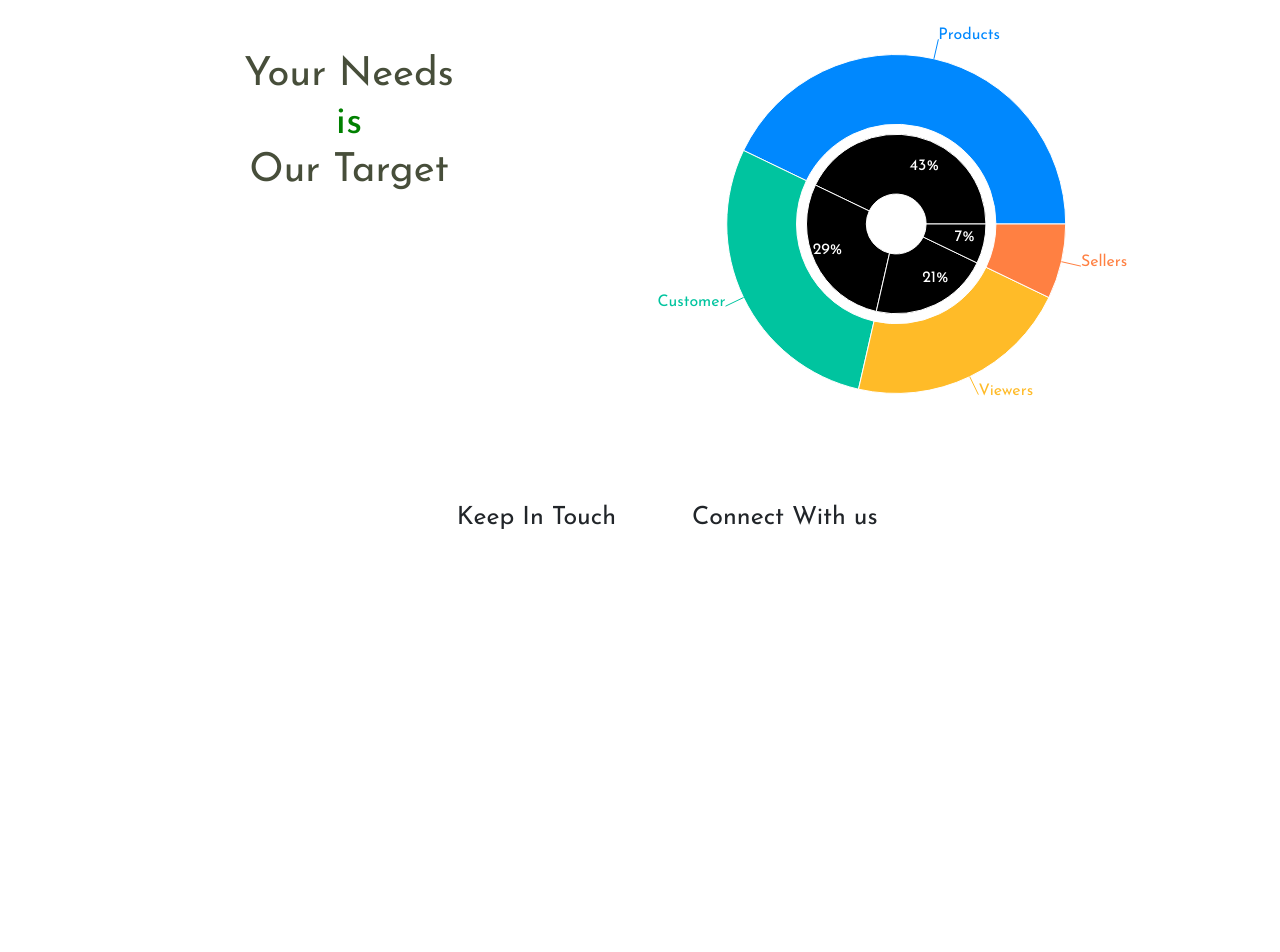
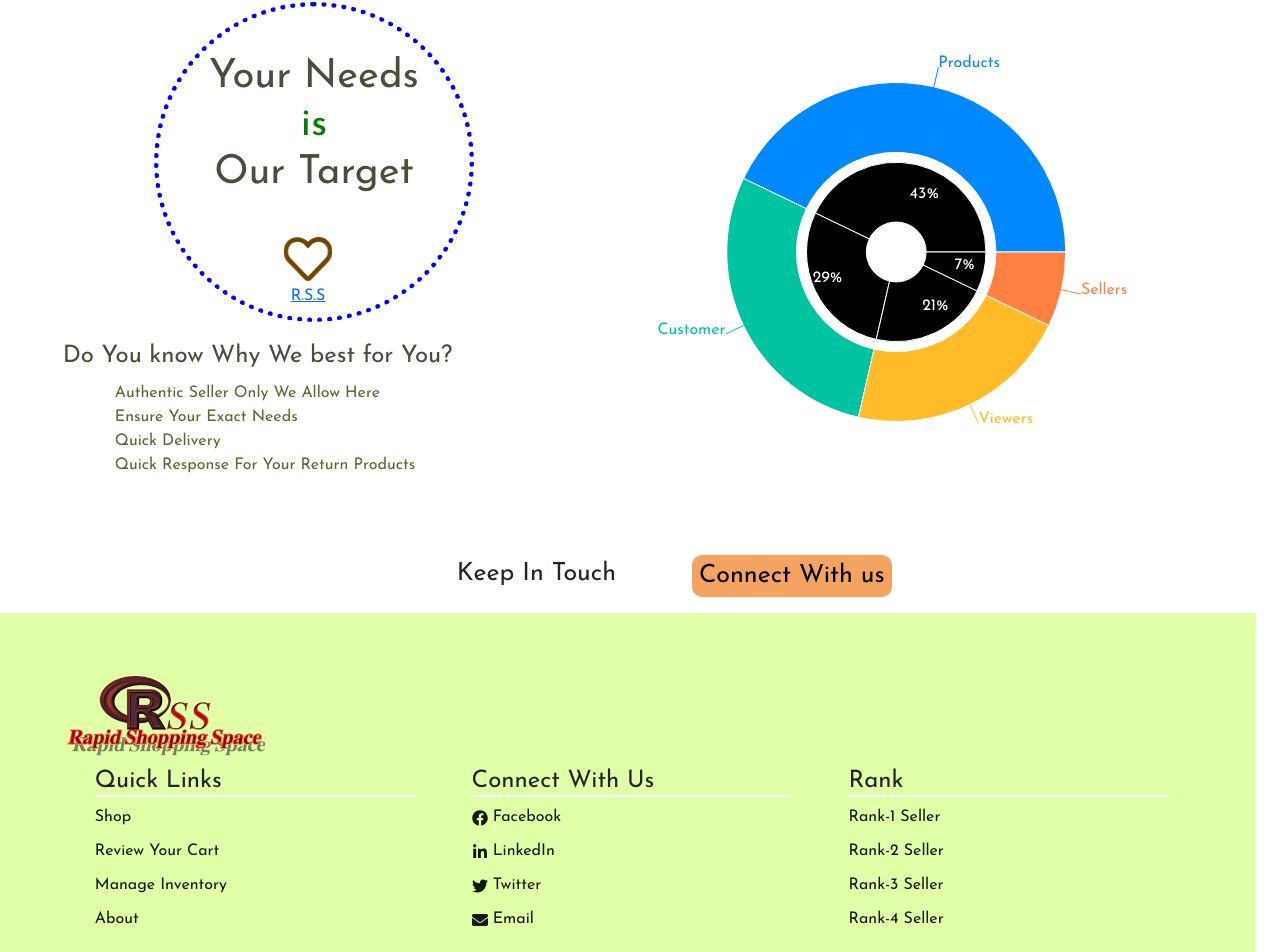
Before and after one commit to mahmudul607/rapid-shopping-space, a React (Create React App) app: page /About in a window 1280 px wide. Shown: the part 133-1085 px from the top of the page. Before the commit the page ends 800 px from the top, so only its background shows below. Built offline with nearby package versions, Linux system fonts and the light colour scheme.

Commit message:
footer added

```diff
--- a/src/components/About/About.css
+++ b/src/components/About/About.css
@@ -7,12 +7,9 @@ body {
 
 }
 .about-text{
-    margin: auto;
-    height: 70vh;
-    padding: 10%;
+    padding: 5%;
     color: rgb(71, 78, 58);
-    text-align: center;
-    align-items: center;
+
 
 }
 
@@ -42,20 +39,108 @@ body {
 .contact-method .dropdown .dropdown-content{
     display: none;
     position: absolute;
-    background: #f9f9f9;
     z-index: 1;
     height: 50px;
-    box-shadow: 10px 2px 10px gray;
     padding: 12px 12px;
+    transition: 30000ms;
+    padding-top: 0;
 
 
+}
+.contact-method .dropdown .dropdown-content a:hover{
+    color: gold;
 }
 .contact-method .dropdown:hover .dropdown-content {
     display: flex;
     flex-direction: row !important;
+    top: 0;
+    border-radius: 10px;
+    align-items: center;
+    animation: hoverforcontact 1s linear;
+    animation-fill-mode: forwards;
   }
+  .contact-method .dropdown ul{
+    margin-top: 0 !important;
+    top: 0;
+    display: flex;
+  }
+  .contact-method button{
+    border: 1px solid sandybrown;
+    background: sandybrown;
+    border-radius: 10px;
+  }
+
   li{
     list-style: none;
     margin-left: 20px;
 
   }
+
+  .footer{
+    height: 200px;
+  }
+  .about-text ul li{
+    text-align: left;
+    color: darkolivegreen;
+  }
+  .about-text h4{
+    padding-top: 20px;
+  }
+  .about-text ul{
+    flex-direction: column;
+
+  }
+  .about-text .circle{
+    width: 320px;
+    height: 320px;
+    border-radius: 50%;
+    margin:auto;
+    text-align: center;
+    border: 5px dotted blue;
+
+
+}
+  .about-text .circle h1{
+    margin: auto;
+    padding: 15%;
+  }
+  .about-text .circle .love{
+    height: 50px;
+    width: 50px;
+    position: relative;
+    top: -10px;
+    left: 40%;
+  }
+  .about-text .circle .love a  .heart-icon{
+    top: 0;
+    font-size: 50px;
+    color: red;
+    overflow: hidden;
+
+  }
+  .about-text .circle .love a  .heart-icon{
+    animation: mymove 3s linear infinite;
+    transition: 2000ms;
+    animation-delay: 1s;
+  }
+  @keyframes mymove {
+    from{
+        color: red;
+    }
+    to{
+        color: green;
+        transform: rotateY(360deg);
+    }
+
+  }
+
+  @keyframes hoverforcontact {
+    from{
+
+        left: 0;
+    }
+    to{
+        left: 40%;
+    }
+
+  }
--- a/src/components/About/About.js
+++ b/src/components/About/About.js
@@ -2,16 +2,29 @@ import React from 'react';
 import { Col, Container, Row } from 'react-bootstrap';
 import Chart from '../Chart/Chart';
 import './About.css';
-import { FaFacebook, FaLinkedinIn, FaEnvelope, FaPhone } from "react-icons/fa";
+import { FaFacebook, FaLinkedinIn, FaEnvelope, FaPhone, FaRegHeart } from "react-icons/fa";
+import Footer from '../Footer/Footer';
 
 
 
 const About = () => {
     return (
-        <Container>
+        <Container fluid>
             <Row className='about-body'>
                 <Col className='about-text' lg={6}>
-                    <h1>Your Needs <br /><span>is</span><br /> Our Target</h1>
+                    <div className="circle">
+                        <h1>Your Needs <br /><span>is</span><br /> Our Target</h1>
+                        <div className="love">
+                            <a href="../Shop"><FaRegHeart className='heart-icon' />R.S.S</a>
+                        </div>
+                    </div>
+                    <h4>Do You know Why We best for You?</h4>
+                    <ul>
+                        <li>Authentic Seller Only We Allow Here</li>
+                        <li>Ensure Your Exact Needs</li>
+                        <li>Quick Delivery</li>
+                        <li>Quick Response For Your Return Products</li>
+                    </ul>
                 </Col>
                 <Col className='Chart-section' lg={6}><Chart></Chart></Col>
             </Row>
@@ -19,12 +32,12 @@ const About = () => {
                 <Col className='contact-text'>Keep In Touch</Col>
                 <Col className='contact-method'>
                     <ul className='dropdown'>
-                        <li>Connect With us
+                        <li><button>Connect With us</button>
                             <ul className='dropdown-content'>
-                                <li><a href="/"><FaFacebook/></a></li>
-                                <li><a href="/"><FaLinkedinIn/></a></li>
-                                <li><a href="/"><FaEnvelope/></a></li>
-                                <li><a href="/" title='01797692607'><FaPhone/></a></li>
+                                <li><a href="/"><FaFacebook /></a></li>
+                                <li><a href="/"><FaLinkedinIn /></a></li>
+                                <li><a href="/"><FaEnvelope /></a></li>
+                                <li><a href="/" title='01797692607'><FaPhone /></a></li>
                             </ul>
                         </li>
 
@@ -32,6 +45,9 @@ const About = () => {
                 </Col>
             </Row>
 
+            <Row className='footer' >
+                <Footer></Footer>
+            </Row>
         </Container>
 
 
--- /dev/null
+++ b/src/components/Footer/Footer.css
@@ -0,0 +1,31 @@
+.footer-body ul {
+    display: block !important;
+    flex-direction: column;
+}
+
+.footer-body ul li a{
+    text-decoration: none;
+    color: rgb(16, 26, 10);
+
+}
+.footer-body ul li{
+    padding: 0;
+    margin: 0;
+    padding-bottom: 10px;
+}
+.footer-body .footer-logo img{
+    width: 20%;
+}
+.footer-body {
+    background: rgb(225, 255, 166);
+    overflow: hidden;
+    width: 100%;
+    padding: 5%;
+}
+
+.footer-body h4{
+    border-bottom: 2px solid ghostwhite;
+}
+.footer-body ul li:hover a{
+    color: goldenrod;
+}
--- /dev/null
+++ b/src/components/Footer/Footer.js
@@ -0,0 +1,44 @@
+import React from 'react';
+import { Col, Container, Row } from 'react-bootstrap';
+import { FaFacebook, FaLinkedinIn, FaTwitter, FaEnvelope} from "react-icons/fa";
+import './Footer.css';
+import logo from '../../images/favi.png'
+const Footer = () => {
+    return (
+
+            <Container fluid className='footer-body'>
+                <Row className='footer-logo'><img src={logo} alt="" /></Row>
+                <Row>
+                    <Col lg={4}>
+                        <ul><h4>Quick Links</h4>
+                            <li><a href="../Shop">Shop</a></li>
+                            <li><a href="../ReviewCart">Review Your Cart</a></li>
+                            <li><a href="../Inventory">Manage Inventory</a></li>
+                            <li><a href="../About">About</a></li>
+                        </ul>
+                    </Col>
+                    <Col lg={4}>
+                        <ul><h4>Connect With Us</h4>
+                            <li><a href="#"><FaFacebook />  Facebook</a></li>
+                            <li><a href="#"><FaLinkedinIn />  LinkedIn</a></li>
+                            <li><a href="#"><FaTwitter/>  Twitter</a></li>
+                            <li><a href="#"><FaEnvelope/>  Email</a></li>
+                        </ul>
+                    </Col>
+                    <Col lg={4}>
+                        <ul><h4>Rank</h4>
+                            <li><a href="#">Rank-1 Seller</a></li>
+                            <li><a href="#">Rank-2 Seller</a></li>
+                            <li><a href="#">Rank-3 Seller</a></li>
+                            <li><a href="#">Rank-4 Seller</a></li>
+                        </ul>
+                    </Col>
+
+                </Row>
+
+            </Container>
+
+    );
+};
+
+export default Footer;
--- a/src/components/Header/Header.css
+++ b/src/components/Header/Header.css
@@ -43,6 +43,15 @@ nav a {
 .navbar{
     padding: 0 !important;
 }
+.user-area{
+    position: absolute;
+    top: 2%;
+   right: 10%;
+}
+.user-icon{
+    color: white;
+    font-size: 30px;
+}
 @media (min-width: 576px) {
     .cart-top-icon{
        right: 25%;
--- a/src/components/Header/Header.js
+++ b/src/components/Header/Header.js
@@ -10,6 +10,7 @@ import 'bootstrap/dist/css/bootstrap.min.css';
 import Container from 'react-bootstrap/Container';
 import Nav from 'react-bootstrap/Nav';
 import Navbar from 'react-bootstrap/Navbar';
+import { FaUserCircle } from "react-icons/fa";
 
 
 
@@ -65,7 +66,10 @@ function add(accumulator, a) {
                     <FontAwesomeIcon icon={faShoppingCart}/>
                      </button></Link>
         </div>
-
+    <div className="user-area">
+      <div className="user"></div>
+      <div className="user-icon"><FaUserCircle/></div>
+    </div>
 
 
 
--- a/src/components/Product/Product.css
+++ b/src/components/Product/Product.css
@@ -57,7 +57,7 @@
     }
     .add-to-cart-btn{
 
-        width: 110px;
+        width: 130px;
         height: 40px;
 
     }
```
